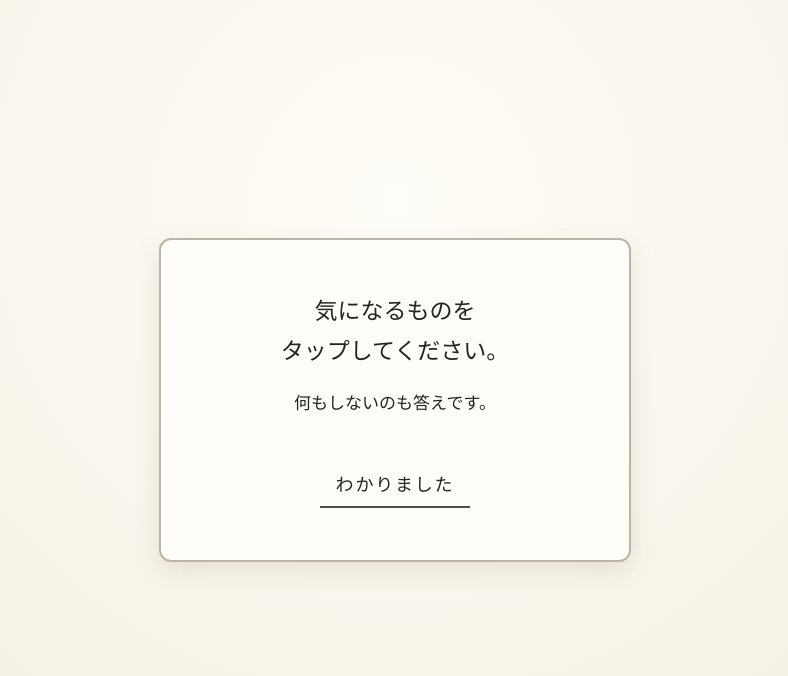
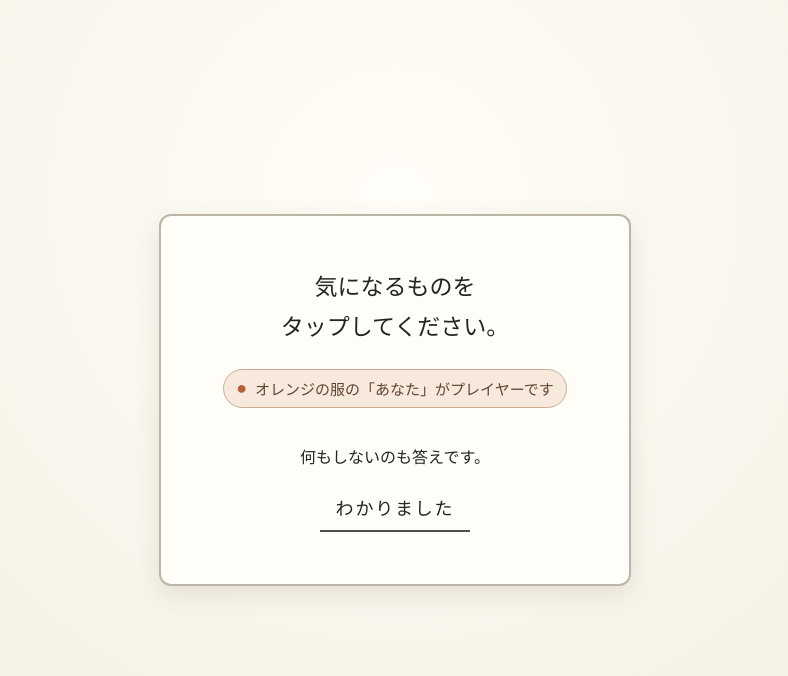
Before and after one commit to a04sb025-ai/sasshite, a React (Vite) app: page / in a window 1280 px wide. Both pictures are taken after a click on the button "はじめる". Shown: the top 676 px of the page, without its empty margins (245-1033 px from the left). Built offline with nearby package versions, Linux system fonts and the light colour scheme; a web font is replaced by a local one.

Commit message:
Clarify the protagonist for Ver.0.4

```diff
--- a/src/App.tsx
+++ b/src/App.tsx
@@ -6,6 +6,7 @@ import type { Choice, Scores } from './types'
 
 type Screen = 'title' | 'guide' | 'game' | 'result'
 const labels: Record<keyof Scores, string> = { awareness: '察知力', kindness: '気遣い', assertiveness: '主張力', nerve: '鋼メンタル' }
+const guideKey = 'sasshite-guide-seen-v04'
 
 export default function App() {
   const [screen, setScreen] = useState<Screen>('title')
@@ -14,10 +15,10 @@ export default function App() {
   const start = () => {
     setScores(initialScores)
     setIndex(0)
-    setScreen(window.localStorage.getItem('sasshite-guide-seen') ? 'game' : 'guide')
+    setScreen(window.localStorage.getItem(guideKey) ? 'game' : 'guide')
   }
   const closeGuide = () => {
-    window.localStorage.setItem('sasshite-guide-seen', 'true')
+    window.localStorage.setItem(guideKey, 'true')
     setScreen('game')
   }
   const complete = (choice: Choice) => {
@@ -25,8 +26,8 @@ export default function App() {
     if (index === scenes.length - 1) setScreen('result')
     else setIndex(current => current + 1)
   }
-  if (screen === 'title') return <main className="title-screen"><div><h1>察して。</h1><p>空気を読んでください。</p><button className="text-button" onClick={start}>はじめる</button></div><small>Ver. 0.3</small></main>
-  if (screen === 'guide') return <main className="guide-screen"><div role="dialog" aria-labelledby="guide-title"><p id="guide-title">気になるものを<br />タップしてください。</p><p>何もしないのも答えです。</p><button className="text-button" onClick={closeGuide}>わかりました</button></div></main>
+  if (screen === 'title') return <main className="title-screen"><div><h1>察して。</h1><p>空気を読んでください。</p><button className="text-button" onClick={start}>はじめる</button></div><small>Ver. 0.4</small></main>
+  if (screen === 'guide') return <main className="guide-screen"><div role="dialog" aria-labelledby="guide-title"><p id="guide-title">気になるものを<br />タップしてください。</p><span className="player-guide">オレンジの服の「あなた」がプレイヤーです</span><p>何もしないのも答えです。</p><button className="text-button" onClick={closeGuide}>わかりました</button></div></main>
   if (screen === 'game') return <GameScene key={scenes[index].id} scene={scenes[index]} number={index + 1} total={scenes.length} onComplete={complete} />
   const result = diagnose(scores)
   return <main className="result-screen"><p>あなたは</p><h1>「{result.title}」</h1><p className="comment">{result.comment}</p><dl>{Object.entries(labels).map(([key, label]) => <div key={key}><dt>{label}</dt><dd><span><i style={{ width: `${scores[key as keyof Scores]}%` }} /></span><b>{scores[key as keyof Scores]}</b></dd></div>)}</dl><button className="text-button" onClick={start}>もう一度遊ぶ</button></main>
```
